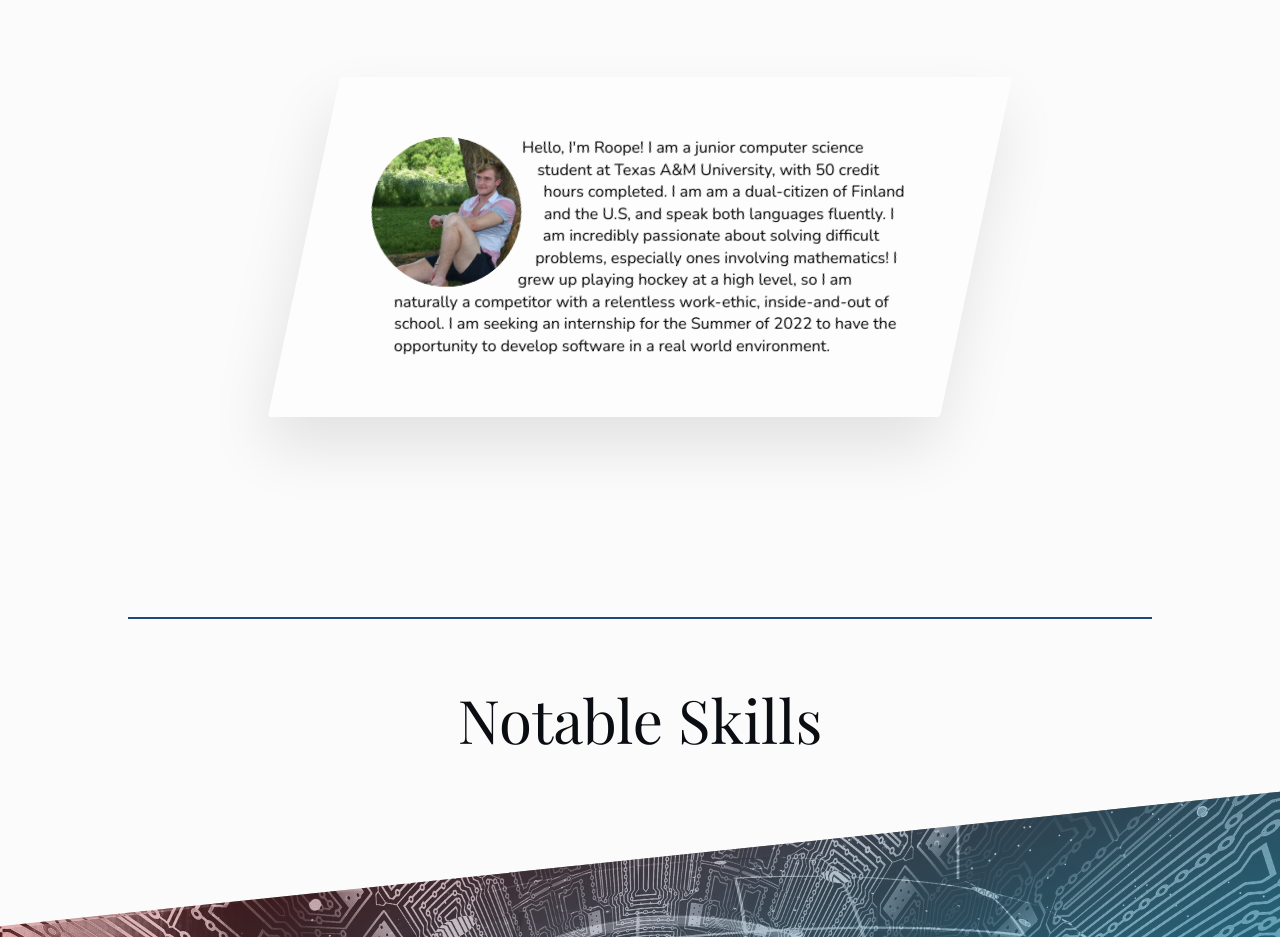
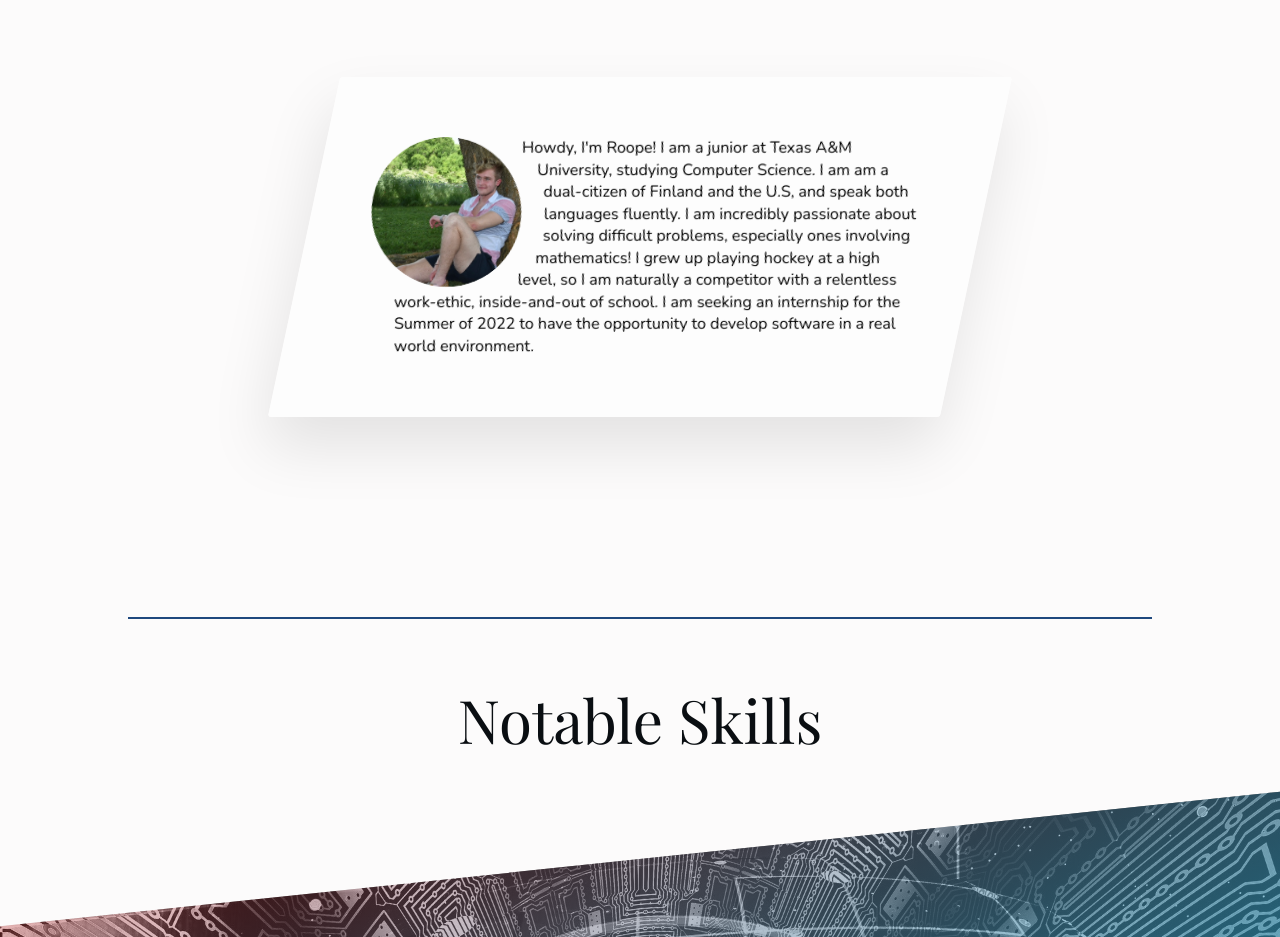
Before and after one commit to rooperaikaa74/rooperaikaa74.github.io, a website: page index.html in a window 1280 px wide. Shown: the part 1000-1937 px from the top of the page. Drawn offline with nearby package versions, Linux system fonts and the light colour scheme; a web font is replaced by a local one.

Commit message:
Update index.html

```diff
--- a/index.html
+++ b/index.html
@@ -137,8 +137,8 @@
                     <div class="story__text">
                         <!-- <h3 class="heading-tertiary u-margin-bottom-small">Seeking Summer 2022 Internship</h3> -->
                         <p>
-                            Hello, I'm Roope! I am a junior computer science student at Texas A&M University,
-                            with 50 credit hours completed. I am am a dual-citizen of Finland and the U.S, and speak both
+                            Howdy, I'm Roope! I am a junior at Texas A&M University, studying Computer Science.
+                            I am am a dual-citizen of Finland and the U.S, and speak both
                             languages fluently. I am incredibly passionate about solving difficult problems, especially ones
                             involving mathematics! I grew up playing hockey at a high level, so I am naturally a competitor
                             with a relentless work-ethic, inside-and-out of school. I am seeking an internship for the Summer
```
